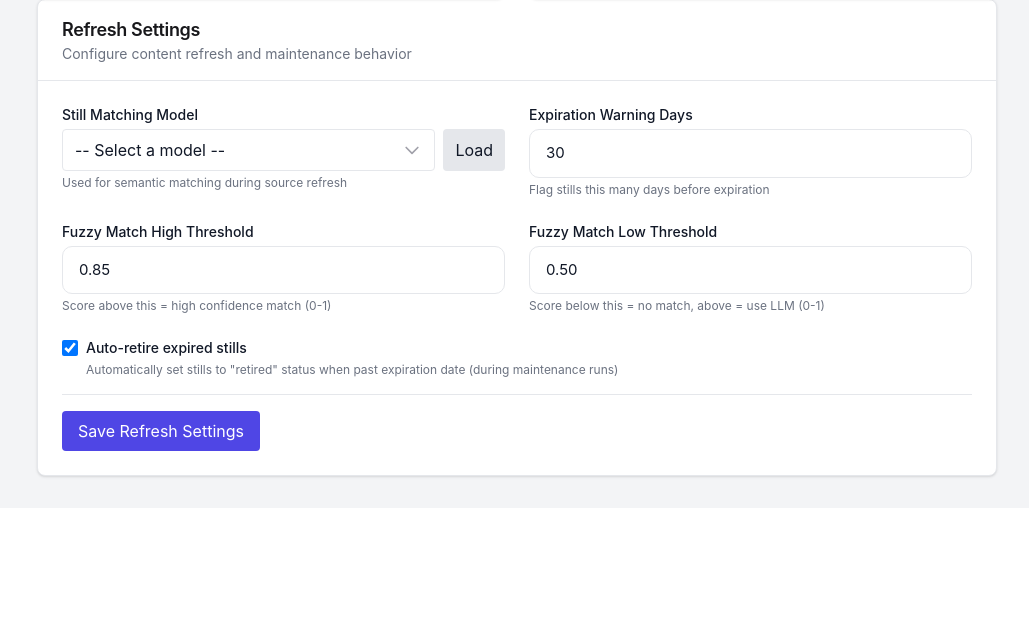
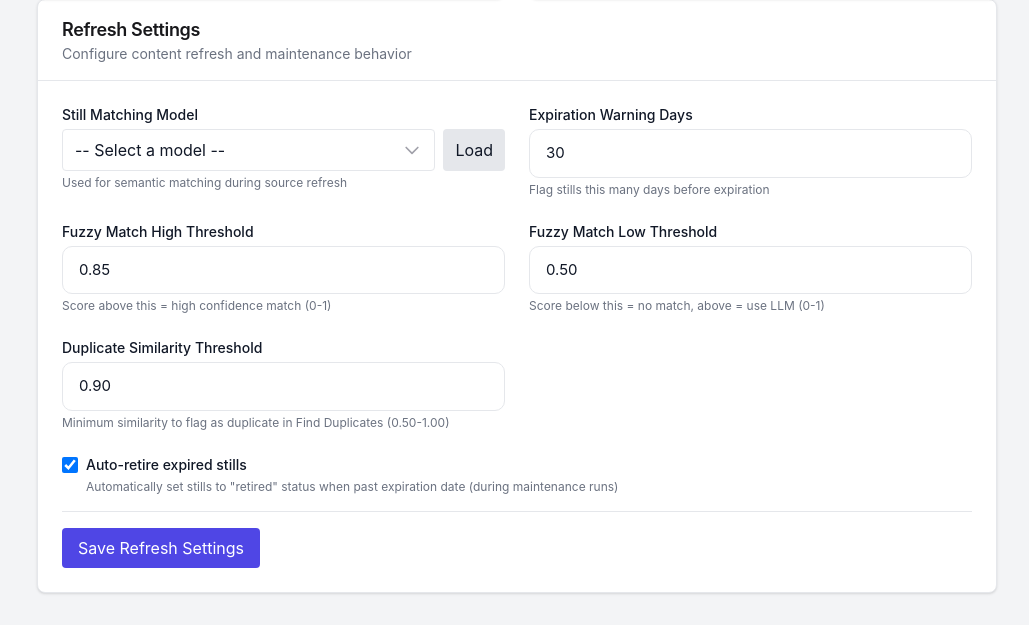
Before and after one commit to treynortetik-creator/Still, a Python web app: template app/templates/admin/settings.html in a window 1280 px wide. Shown: the part 1495-2120 px from the top of the page, without its empty margins (251-1280 px from the left). Before the commit the page ends 1975 px from the top, so only its background shows below. Run offline with Jinja, Linux system fonts and the light colour scheme; the template is opened without the code that fills it, so the values that code supplies are empty; some libraries are stand-ins or nearby versions.

Commit message:
feat: add Duplicate Similarity Threshold control to admin settings
Adds a new configurable threshold for the Find Duplicates feature that allows
users to adjust the similarity score required to flag stills as potential
duplicates. Default value is 0.90.

🤖 Generated with [Claude Code](https://claude.com/claude-code)

Co-Authored-By: Claude Opus 4.5 <noreply@anthropic.com>

```diff
--- a/app/models/admin.py
+++ b/app/models/admin.py
@@ -40,6 +40,7 @@ class RefreshSettingsRequest(BaseModel):
     still_matching_model: Optional[str] = None
     fuzzy_match_high_threshold: Optional[float] = 0.85
     fuzzy_match_low_threshold: Optional[float] = 0.50
+    duplicate_similarity_threshold: Optional[float] = 0.90
     auto_retire_expired: Optional[bool] = True
     expiration_warning_days: Optional[int] = 30
 
--- a/app/templates/admin/settings.html
+++ b/app/templates/admin/settings.html
@@ -270,6 +270,14 @@
                     <p class="text-xs mt-1" style="color: var(--admin-text-muted);">Score below this = no match, above = use LLM (0-1)</p>
                 </div>
 
+                <!-- Duplicate Similarity Threshold -->
+                <div>
+                    <label class="block text-sm font-medium mb-1" style="color: var(--admin-text);">Duplicate Similarity Threshold</label>
+                    <input type="number" id="duplicate-similarity" min="0.50" max="1" step="0.05" value="0.90"
+                        class="w-full border rounded px-3 py-2 admin-card" style="border-color: var(--admin-border);">
+                    <p class="text-xs mt-1" style="color: var(--admin-text-muted);">Minimum similarity to flag as duplicate in Find Duplicates (0.50-1.00)</p>
+                </div>
+
                 <!-- Auto-retire Expired -->
                 <div class="md:col-span-2">
                     <label class="flex items-center gap-2 cursor-pointer">
@@ -387,6 +395,7 @@ async function loadSettings() {
             document.getElementById('expiration-warning-days').value = data.refresh_settings.expiration_warning_days || 30;
             document.getElementById('fuzzy-match-high').value = data.refresh_settings.fuzzy_match_high_threshold || 0.85;
             document.getElementById('fuzzy-match-low').value = data.refresh_settings.fuzzy_match_low_threshold || 0.50;
+            document.getElementById('duplicate-similarity').value = data.refresh_settings.duplicate_similarity_threshold || 0.90;
             document.getElementById('auto-retire-expired').checked = data.refresh_settings.auto_retire_expired !== false;
         }
 
@@ -464,6 +473,7 @@ async function saveRefreshSettings() {
         still_matching_model: document.getElementById('model-still_matching').value,
         fuzzy_match_high_threshold: parseFloat(document.getElementById('fuzzy-match-high').value) || 0.85,
         fuzzy_match_low_threshold: parseFloat(document.getElementById('fuzzy-match-low').value) || 0.50,
+        duplicate_similarity_threshold: parseFloat(document.getElementById('duplicate-similarity').value) || 0.90,
         auto_retire_expired: document.getElementById('auto-retire-expired').checked,
         expiration_warning_days: parseInt(document.getElementById('expiration-warning-days').value) || 30
     };
```
Also changed, not shown: app/api/admin.py (+4 -3 lines).
